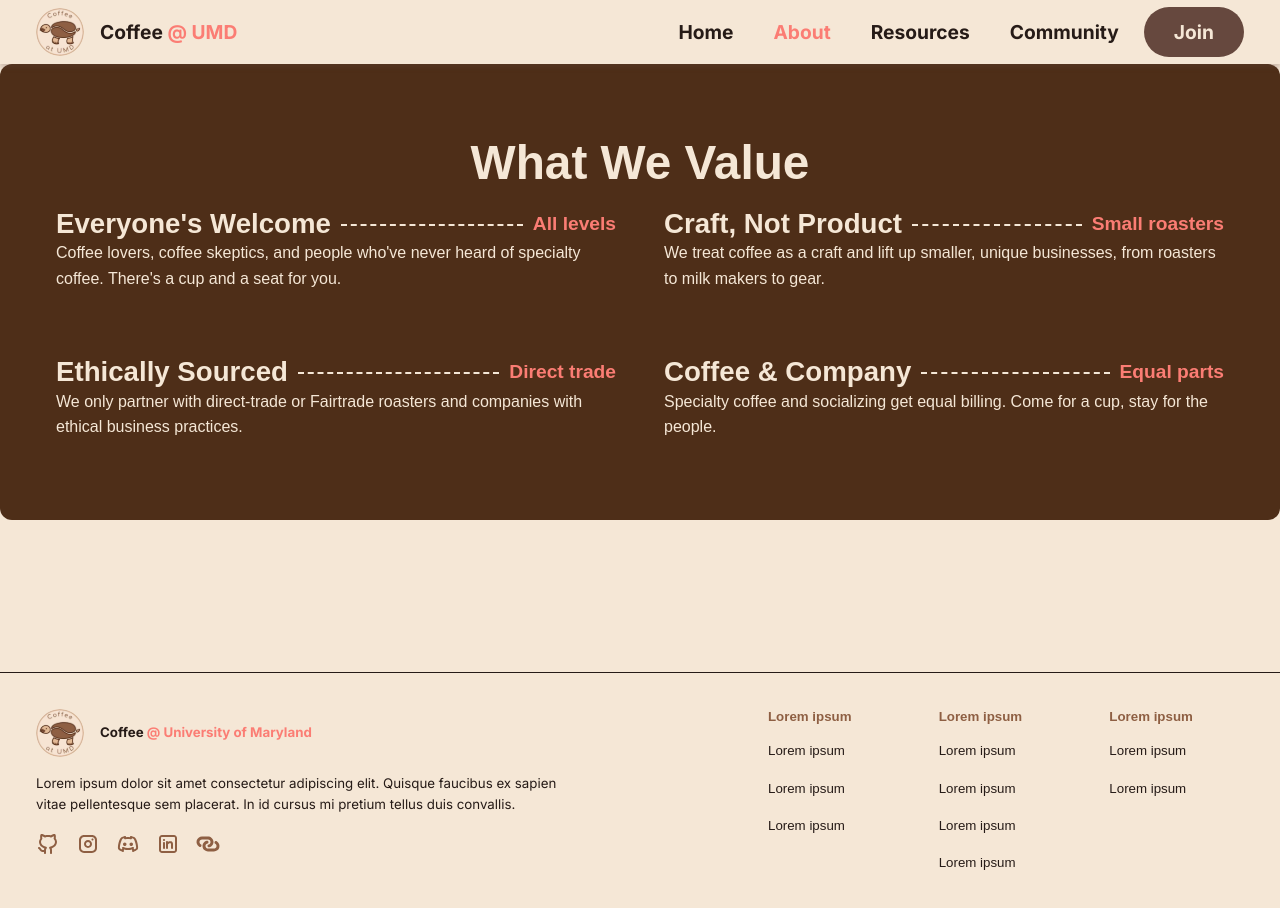
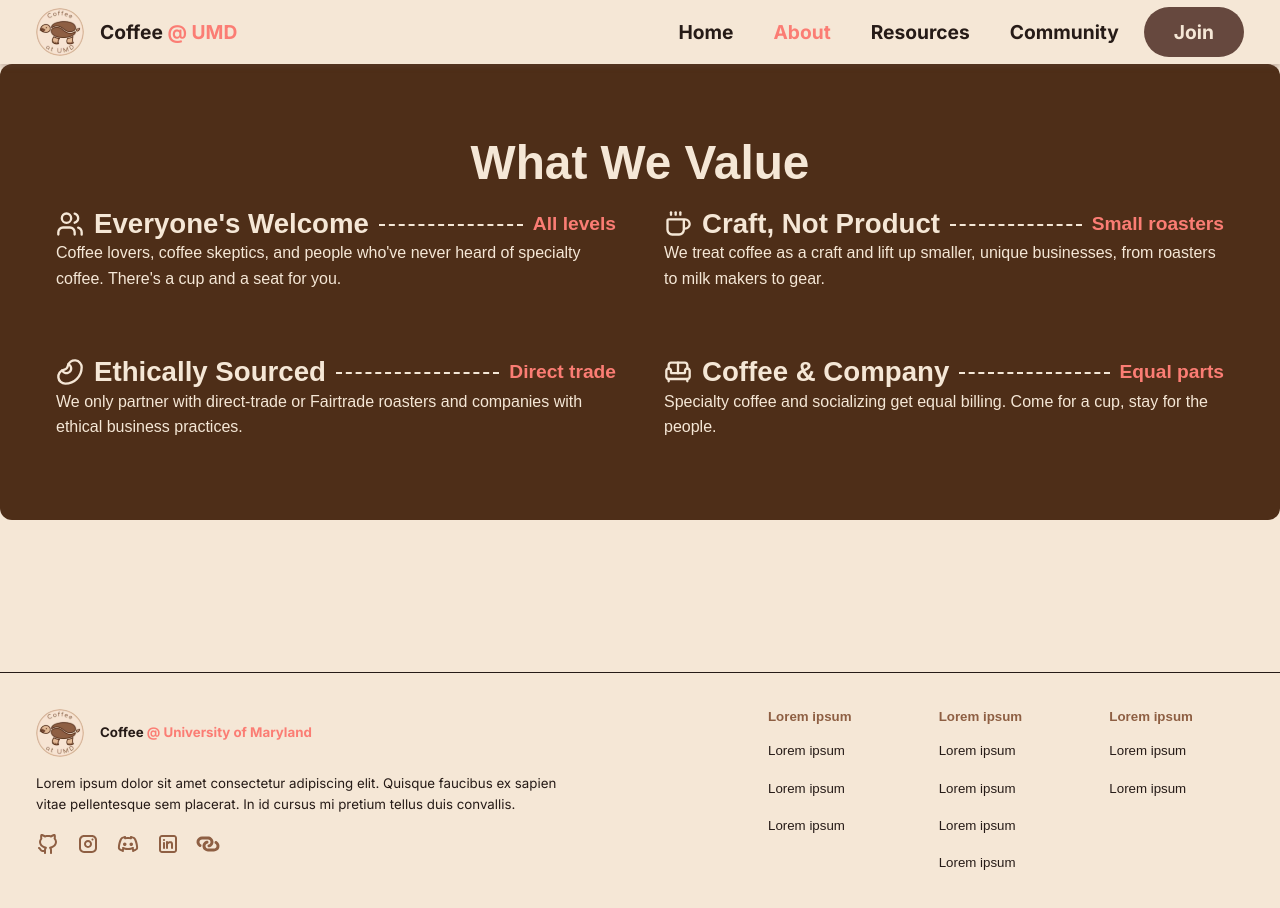
Before and after one commit to Open-Sourcery-UMD/umdcoffee, a React (Vite) app: page /about in a window 1280 px wide. Built offline with nearby package versions, Linux system fonts and the light colour scheme.

Commit message:
Icons added to page.

```diff
--- a/src/components/Mission.css
+++ b/src/components/Mission.css
@@ -23,8 +23,6 @@
 }
 
 .dotted-line {
-    margin-left: 10px;
-    margin-right: 10px;
     height: 2px;
     flex-grow: 1;
     border-bottom: 2px dashed;
--- a/src/components/Mission.tsx
+++ b/src/components/Mission.tsx
@@ -6,12 +6,14 @@ interface Props {
   title: String;
   subtitle: String;
   content: String;
+  iconName: String;
 }
 
 function MenuItem(props: Props) {
   return (
     <div>
-      <div style={{ display: 'flex', alignItems: 'center' }}>
+      <div style={{ display: 'flex', alignItems: 'center', gap: 10 }}>
+        <img src={`public/assets/icons/${props.iconName}`} alt="" />
         <h2 className="primary-color" style={{ marginTop: 0, fontSize: 27.65 }}>
           {props.title}
         </h2>
@@ -37,21 +39,25 @@ export default function Mission() {
             title="Everyone's Welcome"
             subtitle="All levels"
             content="Coffee lovers, coffee skeptics, and people who've never heard of specialty coffee. There's a cup and a seat for you."
+            iconName="users-icon.svg"
           />
           <MenuItem
             title="Craft, Not Product"
             subtitle="Small roasters"
             content="We treat coffee as a craft and lift up smaller, unique businesses, from roasters to milk makers to gear."
+            iconName="coffee-icon.svg"
           />
           <MenuItem
             title="Ethically Sourced"
             subtitle="Direct trade"
             content="We only partner with direct-trade or Fairtrade roasters and companies with ethical business practices."
+            iconName="bean-icon.svg"
           />
           <MenuItem
             title="Coffee & Company"
             subtitle="Equal parts"
             content="Specialty coffee and socializing get equal billing. Come for a cup, stay for the people."
+            iconName="sofa-icon.svg"
           />
         </div>
       </section>
```
